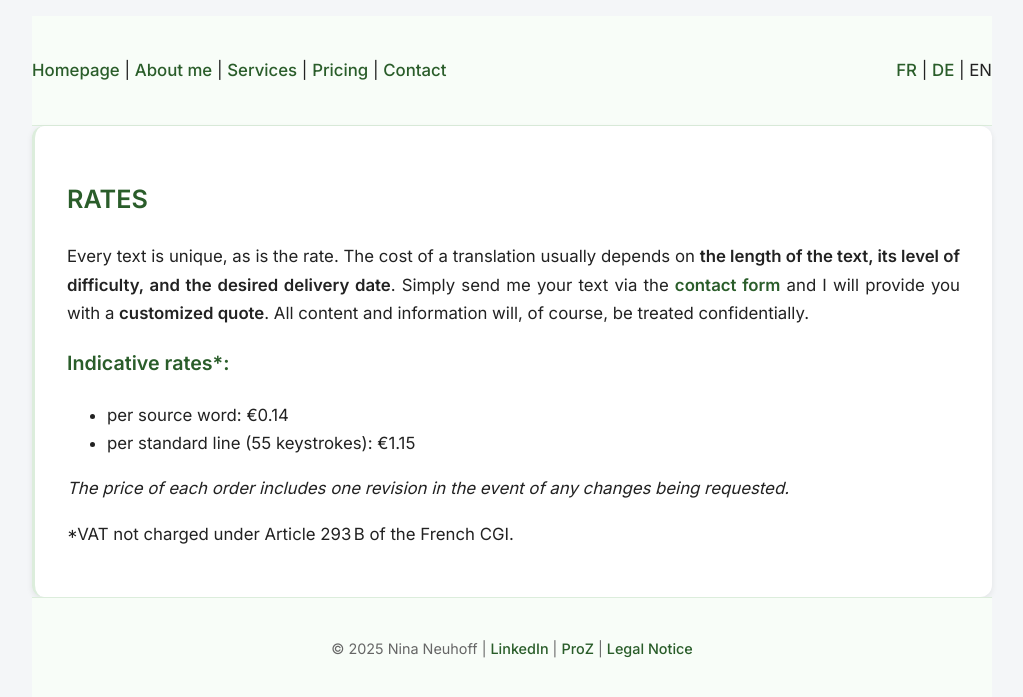
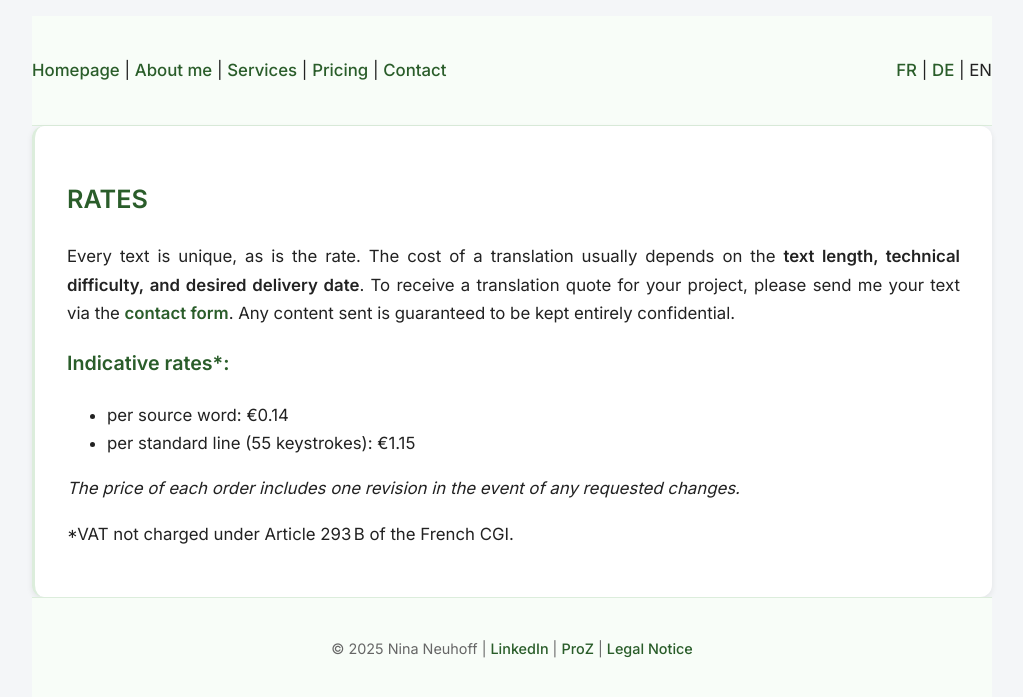
Before and after one commit to nneuhoff/traduction-translation-uebersetzung, a Jekyll site: the page built from en/pricing.md, in a window 1280 px wide. Shown: the top 697 px of the page, without its empty margins (128-1151 px from the left). Built offline with Jekyll 4.4.1, drawn with Linux system fonts in a browser that asks for light colours.

Commit message:
Update pricing.md

```diff
--- a/en/pricing.md
+++ b/en/pricing.md
@@ -6,12 +6,12 @@ lang: en
 
 ## RATES
 
-Every text is unique, as is the rate. The cost of a translation usually depends on **the length of the text, its level of difficulty, and the desired delivery date**. Simply send me your text via the [**contact form**](https://nneuhoff.github.io/traduction-translation-uebersetzung/en/contact.html) and I will provide you with a **customized quote**. All content and information will, of course, be treated confidentially.
+Every text is unique, as is the rate. The cost of a translation usually depends on the **text length, technical difficulty, and desired delivery date**. To receive a translation quote for your project, please send me your text via the [**contact form**](https://nneuhoff.github.io/traduction-translation-uebersetzung/en/contact.html). Any content sent is guaranteed to be kept entirely confidential.
 
 ### Indicative rates*:
 - per source word: €0.14
 - per standard line (55 keystrokes): €1.15
 
-*The price of each order includes one revision in the event of any changes being requested.*
+*The price of each order includes one revision in the event of any requested changes.*
 
 *VAT not charged under Article 293 B of the French CGI.
```
